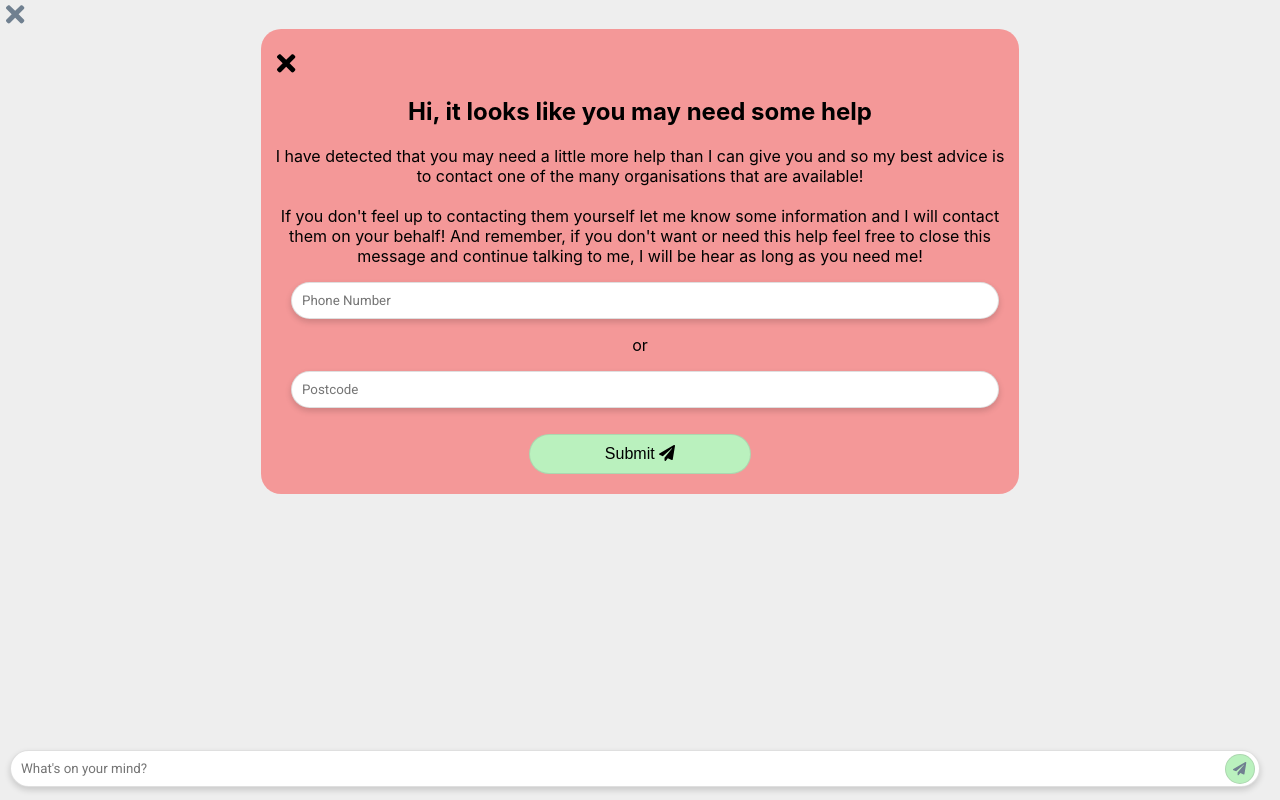
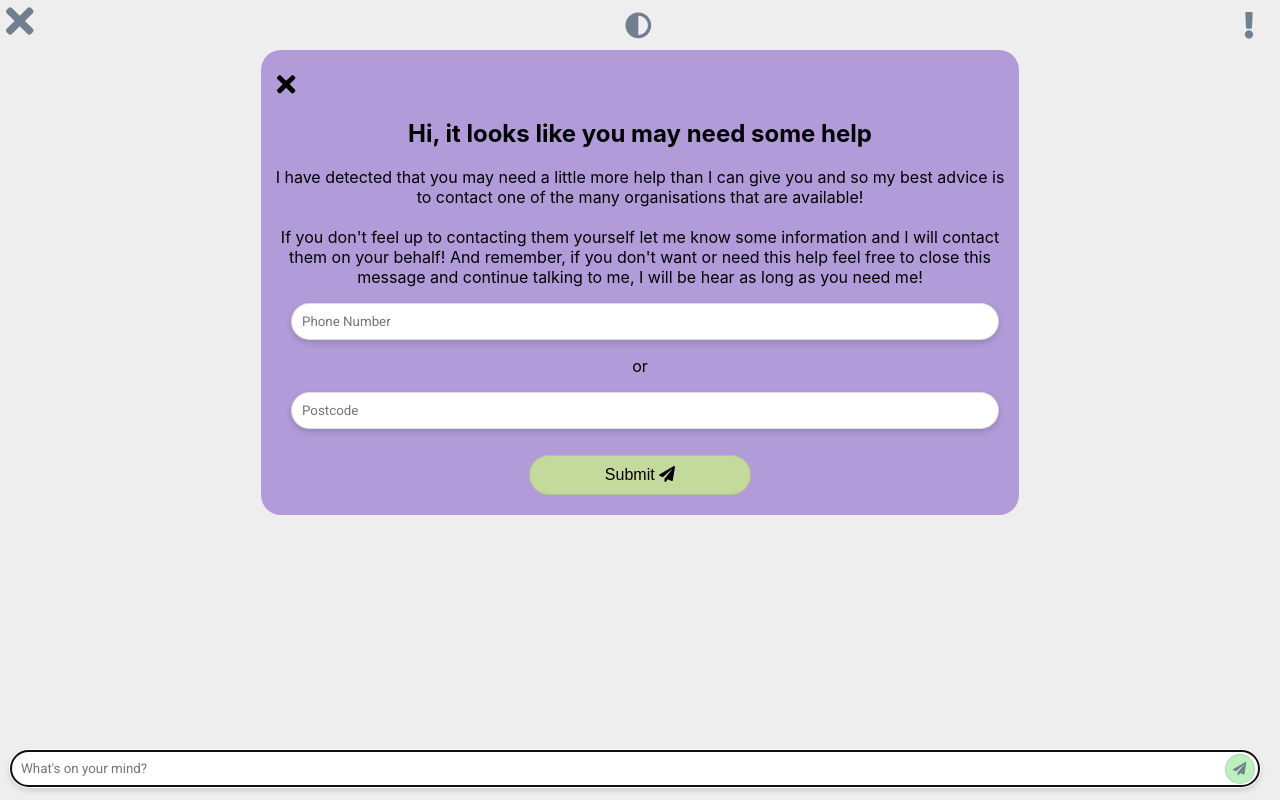
Before and after one commit to AlexEales/bachelors-project-app, a React (Create React App) app: page /chat in a window 1280 px wide. Built offline with nearby package versions, Linux system fonts and the light colour scheme.

Commit message:
Fixed all suggested changes except the scroll bug. I can't fix the scroll and I don't know why

```diff
--- a/src/App.js
+++ b/src/App.js
@@ -4,10 +4,10 @@ import './App.css';
 import Chat from './views/Chat';
 import NameForm from './views/NameForm';
 import {library} from "@fortawesome/fontawesome-svg-core";
-import {faPaperPlane, faTimes} from "@fortawesome/free-solid-svg-icons";
+import {faPaperPlane, faTimes, faAdjust, faExclamation} from "@fortawesome/free-solid-svg-icons";
 import axios from 'axios';
 
-library.add(faTimes, faPaperPlane);
+library.add(faTimes, faPaperPlane, faAdjust, faExclamation);
 
 class App extends Component {
 	constructor(props) {
@@ -61,7 +61,7 @@ class App extends Component {
 
 	toggleCrisis() {
 		this.setState({
-			'isCrisis': false
+			'isCrisis': !this.state.isCrisis
 		});
 	}
 
@@ -89,7 +89,7 @@ class App extends Component {
 					<Route path="/chat/" exact component={
 						() => <Chat messages={this.state.messages} submit={this.submitMessage}
 									blurred={this.state.blurred} toggleBlur={this.toggleBlur}
-									isCrisis={this.state.isCrisis} crisisDismiss={this.toggleCrisis}/>
+									isCrisis={this.state.isCrisis} toggleCrisis={this.toggleCrisis}/>
 					}/>
 				</div>
 			</Router>
--- a/src/components/CrisisAlert.css
+++ b/src/components/CrisisAlert.css
@@ -3,7 +3,7 @@
     margin: auto;
     padding: 20px 10px 20px 10px;
     width: calc(80% - 30px);
-    background-color: rgba(255, 0, 0, 0.36);
+    background-color: #b19cd9;
     border-radius: 20px;
     text-align: center;
 }
@@ -33,7 +33,7 @@
     height: 40px;
     border-radius: 20px;
     border: 1px solid rgba(122, 122, 122, 0.22);
-    background-color: #baf1be;
+    background-color: #c4d99c;
     font-size: 1em;
     color: black;
 }
--- a/src/components/Input.js
+++ b/src/components/Input.js
@@ -26,7 +26,7 @@ class Input extends Component {
     render() {
         return (
             <div className="input-wrapper">
-                <input type="text" placeholder={this.props.placeholder}
+                <input autoFocus type="text" placeholder={this.props.placeholder}
                        value={this.state.value} onChange={this.handleChange}
                        onKeyDown={this.handleKeyPress}/>
                 <button className="submit" onClick={() => {
--- a/src/views/Chat.css
+++ b/src/views/Chat.css
@@ -1,4 +1,12 @@
-.exit-chat {
+.top-buttons {
+    width: 100%;
+    height: 50px;
+    display: flex;
+    flex-direction: row;
+    justify-content: space-between;
+}
+
+.top-button {
     color: slategrey;
 }
 
@@ -6,6 +14,7 @@
     list-style-type: none;
     padding: 0;
     margin: 0;
+    overflow: auto;
     overflow-y: scroll;
     position: fixed;
     top: 30px;
--- a/src/views/Chat.js
+++ b/src/views/Chat.js
@@ -15,16 +15,26 @@ class Chat extends Component {
         );
         return (
             <div className={this.props.blurred ? 'blurred' : ''}>
-                <Link to="/">
-                    <button className="exit-chat">
-                        <FontAwesomeIcon className="fa-2x" icon="times"/>
+                <div className="top-buttons">
+                    <Link to="/">
+                        <button className="top-button">
+                            <FontAwesomeIcon className="fa-3x" icon="times"/>
+                        </button>
+                    </Link>
+
+                    <button className="top-button" onClick={ this.props.toggleBlur }>
+                        <FontAwesomeIcon className="fa-2x" icon="adjust"/>
                     </button>
-                </Link>
+
+                    <button className="top-button" style={{marginRight: '20px'}} onClick={ this.props.toggleCrisis }>
+                        <FontAwesomeIcon className="fa-2x" icon="exclamation"/>
+                    </button>
+                </div>
                 <ul className="messages">
                     {messages}
                 </ul>
                 {this.props.isCrisis &&
-                <CrisisAlert onDismiss={this.props.crisisDismiss}/>
+                <CrisisAlert onDismiss={this.props.toggleCrisis}/>
                 }
                 <Input onSubmit={this.props.submit} placeholder="What's on your mind?"/>
             </div>
```
